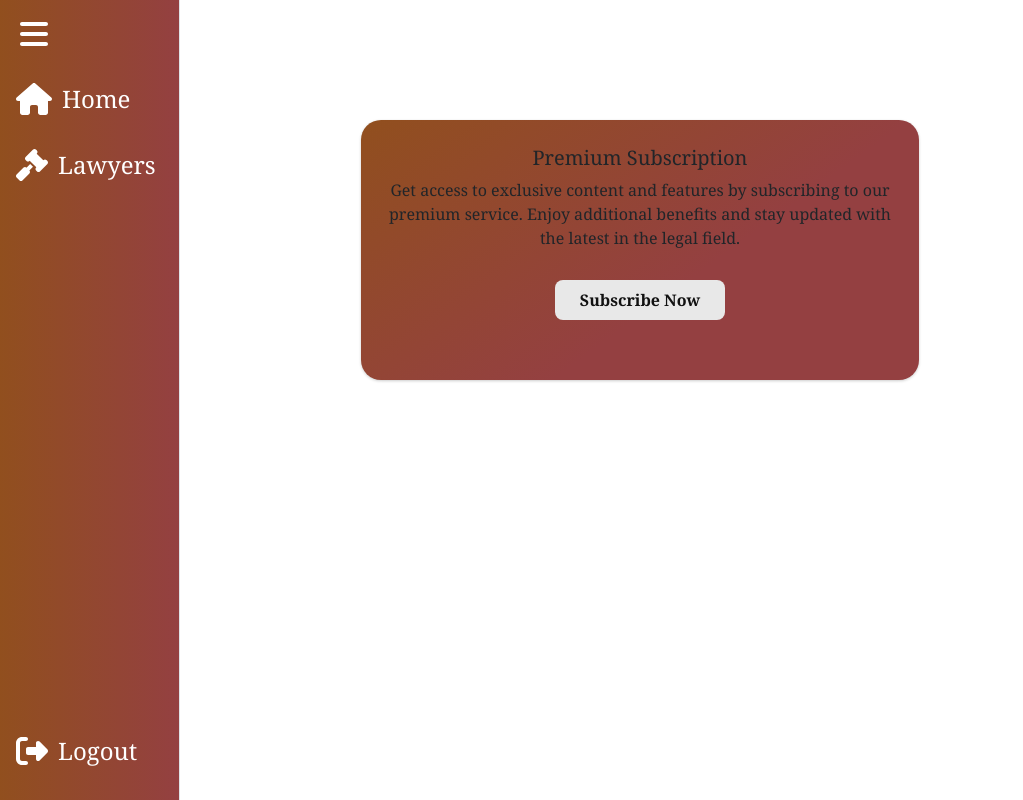
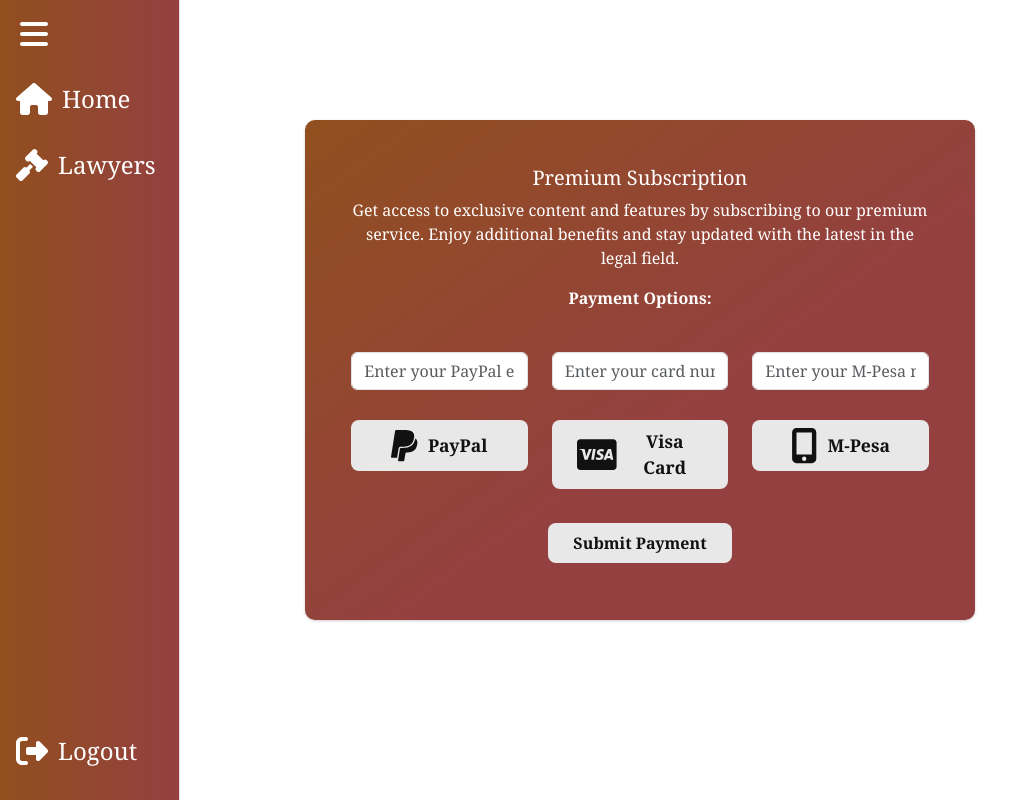
Before and after one commit to Mworia-Ian/haki-frontend, a React (Vite) app: page /subscribe in a window 1280 px wide. Shown: the whole page, without its empty margins (0-1023 px from the left). Built offline with nearby package versions, Linux system fonts and the light colour scheme.

Commit message:
changed subscription

```diff
--- a/package.json
+++ b/package.json
@@ -10,6 +10,7 @@
     "preview": "vite preview"
   },
   "dependencies": {
+    "@fortawesome/free-brands-svg-icons": "^6.6.0",
     "@fortawesome/free-solid-svg-icons": "^6.6.0",
     "@fortawesome/react-fontawesome": "^0.2.2",
     "bootstrap": "^5.3.3",
--- a/src/components/ClientSubscription.jsx
+++ b/src/components/ClientSubscription.jsx
@@ -1,21 +1,111 @@
-import React from 'react';
-import { Container, Card, Button } from 'react-bootstrap';
+import React, { useState } from 'react';
+import { Container, Card, Button, Row, Col, Form, Alert } from 'react-bootstrap';
+import { FontAwesomeIcon } from '@fortawesome/react-fontawesome';
+import { faPaypal, faCcVisa } from '@fortawesome/free-brands-svg-icons';
+import { faMobileAlt } from '@fortawesome/free-solid-svg-icons';
 import LawyersNavbar from '../components/LawyersNavbar';
 import '../css/Lawyers.css';
 
 function ClientSubscription() {
+  const [mpesaNumber, setMpesaNumber] = useState('');
+  const [cardNumber, setCardNumber] = useState('');
+  const [paypalEmail, setPaypalEmail] = useState('');
+  const [error, setError] = useState('');
+  const [success, setSuccess] = useState('');
+
+  const handleSubmit = async (event) => {
+    event.preventDefault();
+
+    // Basic validation
+    if (!mpesaNumber && !cardNumber && !paypalEmail) {
+      setError('Please provide payment details.');
+      return;
+    }
+
+    // Reset error and success messages
+    setError('');
+    setSuccess('');
+
+    // Example of form submission - replace this with actual API call
+    try {
+      // Simulate form submission
+      const response = await fetch('/api/submit-payment', {
+        method: 'POST',
+        headers: {
+          'Content-Type': 'application/json',
+        },
+        body: JSON.stringify({ mpesaNumber, cardNumber, paypalEmail }),
+      });
+
+      if (response.ok) {
+        setSuccess('Payment details submitted successfully.');
+      } else {
+        setError('Failed to submit payment details. Please try again.');
+      }
+    } catch (error) {
+      setError('An error occurred. Please try again.');
+    }
+  };
+
   return (
     <div>
       <LawyersNavbar />
       <Container className="text-center mt-5">
         <h1 className="mb-4">Subscribe to Our Service</h1>
-        <Card className="subscription-card mx-auto" style={{ width: '50%' }}>
+        <Card className="subscription-card mx-auto" style={{ width: '60%', backgroundColor: '#343a40', color: '#fff' }}>
           <Card.Body>
             <Card.Title>Premium Subscription</Card.Title>
             <Card.Text>
               Get access to exclusive content and features by subscribing to our premium service. Enjoy additional benefits and stay updated with the latest in the legal field.
             </Card.Text>
-            <Button variant="primary">Subscribe Now</Button>
+            {/* <Button variant="primary" className="mb-4">Subscribe Now</Button> */}
+            <Card.Text>
+              <strong>Payment Options:</strong>
+            </Card.Text>
+            <Row className="justify-content-center">
+              <Col xs={12} md={4} className="payment-option">
+              <Form.Group className="mt-3">
+                  <Form.Control
+                    type="email"
+                    placeholder="Enter your PayPal email"
+                    value={paypalEmail}
+                    onChange={(e) => setPaypalEmail(e.target.value)}
+                  />
+                </Form.Group>
+                <Button variant="outline-light" className="w-100">
+                  <FontAwesomeIcon icon={faPaypal} size="2x" /> PayPal
+                </Button>
+              </Col>
+              <Col xs={12} md={4} className="payment-option">
+              <Form.Group className="mt-3">
+                  <Form.Control
+                    type="text"
+                    placeholder="Enter your card number"
+                    value={cardNumber}
+                    onChange={(e) => setCardNumber(e.target.value)}
+                  />
+                </Form.Group>
+                <Button variant="outline-light" className="w-100">
+                  <FontAwesomeIcon icon={faCcVisa} size="2x" /> Visa Card
+                </Button>
+              </Col>
+              <Col xs={12} md={4} className="payment-option">
+              <Form.Group className="mt-3">
+                  <Form.Control
+                    type="text"
+                    placeholder="Enter your M-Pesa number"
+                    value={mpesaNumber}
+                    onChange={(e) => setMpesaNumber(e.target.value)}
+                  />
+                </Form.Group>
+                <Button variant="outline-light" className="w-100">
+                  <FontAwesomeIcon icon={faMobileAlt} size="2x" /> M-Pesa
+                </Button>
+              </Col>
+            </Row>
+            <Button variant="primary" className="mt-4" onClick={handleSubmit}>Submit Payment</Button>
+            {error && <Alert variant="danger" className="mt-3">{error}</Alert>}
+            {success && <Alert variant="success" className="mt-3">{success}</Alert>}
           </Card.Body>
         </Card>
       </Container>
--- a/src/css/Lawyers.css
+++ b/src/css/Lawyers.css
@@ -223,3 +223,26 @@ h1 {
     border-bottom: 40px solid #fff; /* Background color of the container */
     transform: translateX(-50%);
   }
+
+  /* Lawyers.css */
+.subscription-card {
+    padding: 30px; /* Increase padding for more space */
+    border-radius: 10px; /* Optional: rounded corners */
+    height: 500px;
+
+  }
+
+  .payment-option {
+    margin: 10px 0;
+  }
+
+  .payment-option button {
+    display: flex;
+    align-items: center;
+    justify-content: center;
+    font-size: 1.1rem;
+  }
+
+  .payment-option svg {
+    margin-right: 10px;
+  }
```
Also changed, not shown: 1 other file (tests, documents, lock files or other folders).
